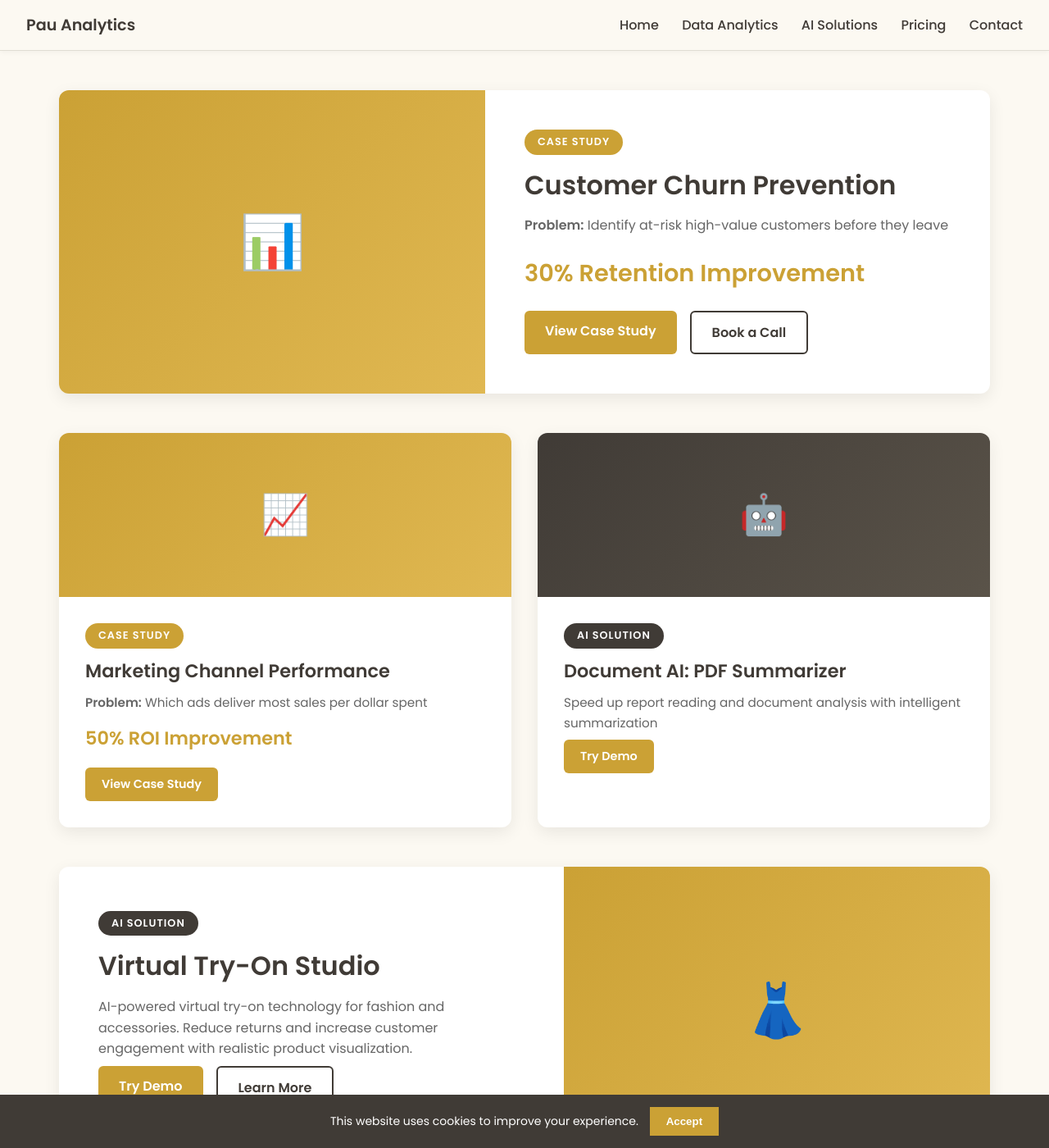
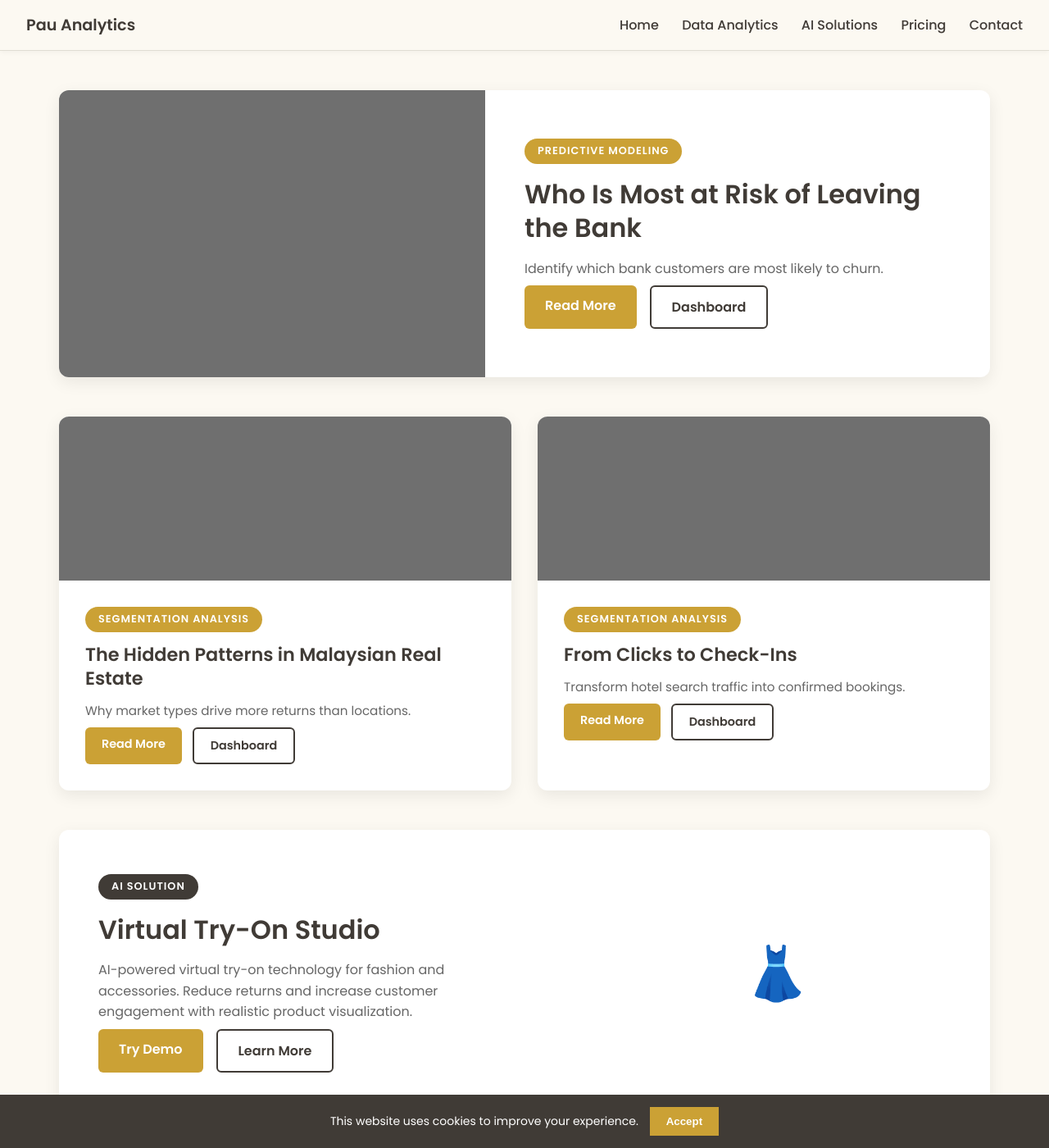
Before and after one commit to lyven81/pinnacles-learning-website, a Jekyll site: the page index-test.html, which Jekyll copies as it is, in a window 1280 px wide and 1400 px high. Shown: the whole window at 82% size. Built offline with Jekyll 4.4.1, drawn with Linux system fonts in a browser that asks for light colours.

Commit message:
Update index-test.html with actual portfolio case studies
Replace placeholder case studies with 3 real case studies from data analyst portfolio:
- Who Is Most at Risk of Leaving the Bank (Predictive Modeling)
- Hidden Patterns in Malaysian Real Estate (Segmentation)
- From Clicks to Check-Ins (Segmentation)

All case studies now use original cover images with proper styling and link to live portfolio pages.

🤖 Generated with [Claude Code](https://claude.com/claude-code)

Co-Authored-By: Claude <noreply@anthropic.com>

```diff
--- a/index-test.html
+++ b/index-test.html
@@ -229,7 +229,8 @@
 
     .story-image {
       flex: 1;
-      background: linear-gradient(135deg, #CBA135 0%, #e0b852 100%);
+      background-size: cover;
+      background-position: center;
       display: flex;
       align-items: center;
       justify-content: center;
@@ -340,16 +341,13 @@
 
     .story-card-image {
       height: 200px;
-      background: linear-gradient(135deg, #CBA135 0%, #e0b852 100%);
+      background-size: cover;
+      background-position: center;
       display: flex;
       align-items: center;
       justify-content: center;
       font-size: 3rem;
       color: white;
-    }
-
-    .story-card-image.ai {
-      background: linear-gradient(135deg, #403B36 0%, #5a5349 100%);
     }
 
     .story-card-content {
@@ -532,44 +530,44 @@
   <div class="container">
     <div class="magazine-container">
 
-      <!-- Story #1: Customer Churn Prevention (Full Width) -->
+      <!-- Story #1: Who Is Most at Risk of Leaving the Bank (Full Width) -->
       <article class="story-card-full">
-        <div class="story-image">📊</div>
+        <div class="story-image" style="background-image: url('https://lyven81.github.io/data-analyst-portfolio/images/who-is-most-at-risk-of-leaving-the-bank/chart 1 - bar chart.png'); filter: brightness(0.7);"></div>
         <div class="story-content">
-          <span class="story-badge">Case Study</span>
-          <h2 class="story-title">Customer Churn Prevention</h2>
-          <p class="story-description"><strong>Problem:</strong> Identify at-risk high-value customers before they leave</p>
-          <div class="story-result">30% Retention Improvement</div>
+          <span class="story-badge">Predictive Modeling</span>
+          <h2 class="story-title">Who Is Most at Risk of Leaving the Bank</h2>
+          <p class="story-description">Identify which bank customers are most likely to churn.</p>
           <div class="story-buttons">
-            <a href="data-analytics.html" class="cta-button">View Case Study</a>
-            <a href="https://wa.me/60149207099" class="cta-button secondary">Book a Call</a>
+            <a href="https://lyven81.github.io/data-analyst-portfolio/case-studies/who-is-most-at-risk-of-leaving-the-bank.html" class="cta-button" target="_blank">Read More</a>
+            <a href="https://lyven81.github.io/data-analyst-portfolio/dashboards/who-is-most-at-risk-of-leaving-the-bank-dashboard.html" class="cta-button secondary" target="_blank">Dashboard</a>
           </div>
         </div>
       </article>
 
-      <!-- Story #2 & #3: Marketing ROI + Document AI (Side-by-Side) -->
+      <!-- Story #2 & #3: Malaysian Real Estate + From Clicks to Check-Ins (Side-by-Side) -->
       <div class="story-grid">
         <article class="story-card">
-          <div class="story-card-image">📈</div>
+          <div class="story-card-image" style="background-image: url('https://lyven81.github.io/data-analyst-portfolio/images/hidden-patterns-malaysian-real-estate/cover image.png'); filter: brightness(0.7);"></div>
           <div class="story-card-content">
-            <span class="story-badge">Case Study</span>
-            <h3 class="story-title">Marketing Channel Performance</h3>
-            <p class="story-description"><strong>Problem:</strong> Which ads deliver most sales per dollar spent</p>
-            <div class="story-result">50% ROI Improvement</div>
+            <span class="story-badge">Segmentation Analysis</span>
+            <h3 class="story-title">The Hidden Patterns in Malaysian Real Estate</h3>
+            <p class="story-description">Why market types drive more returns than locations.</p>
             <div class="story-buttons">
-              <a href="data-analytics.html" class="cta-button">View Case Study</a>
+              <a href="https://lyven81.github.io/data-analyst-portfolio/case-studies/hidden-patterns-malaysian-real-estate.html" class="cta-button" target="_blank">Read More</a>
+              <a href="https://lyven81.github.io/data-analyst-portfolio/dashboards/hidden-patterns-malaysian-real-estate-dashboard.html" class="cta-button secondary" target="_blank">Dashboard</a>
             </div>
           </div>
         </article>
 
         <article class="story-card">
-          <div class="story-card-image ai">🤖</div>
+          <div class="story-card-image" style="background-image: url('https://lyven81.github.io/data-analyst-portfolio/images/from-clicks-to-check-ins/cover image.png'); filter: brightness(0.7);"></div>
           <div class="story-card-content">
-            <span class="story-badge ai">AI Solution</span>
-            <h3 class="story-title">Document AI: PDF Summarizer</h3>
-            <p class="story-description">Speed up report reading and document analysis with intelligent summarization</p>
+            <span class="story-badge">Segmentation Analysis</span>
+            <h3 class="story-title">From Clicks to Check-Ins</h3>
+            <p class="story-description">Transform hotel search traffic into confirmed bookings.</p>
             <div class="story-buttons">
-              <a href="ai-solutions.html" class="cta-button">Try Demo</a>
+              <a href="https://lyven81.github.io/data-analyst-portfolio/case-studies/from-clicks-to-check-ins.html" class="cta-button" target="_blank">Read More</a>
+              <a href="https://lyven81.github.io/data-analyst-portfolio/dashboards/from-clicks-to-check-ins-dashboard.html" class="cta-button secondary" target="_blank">Dashboard</a>
             </div>
           </div>
         </article>
```
